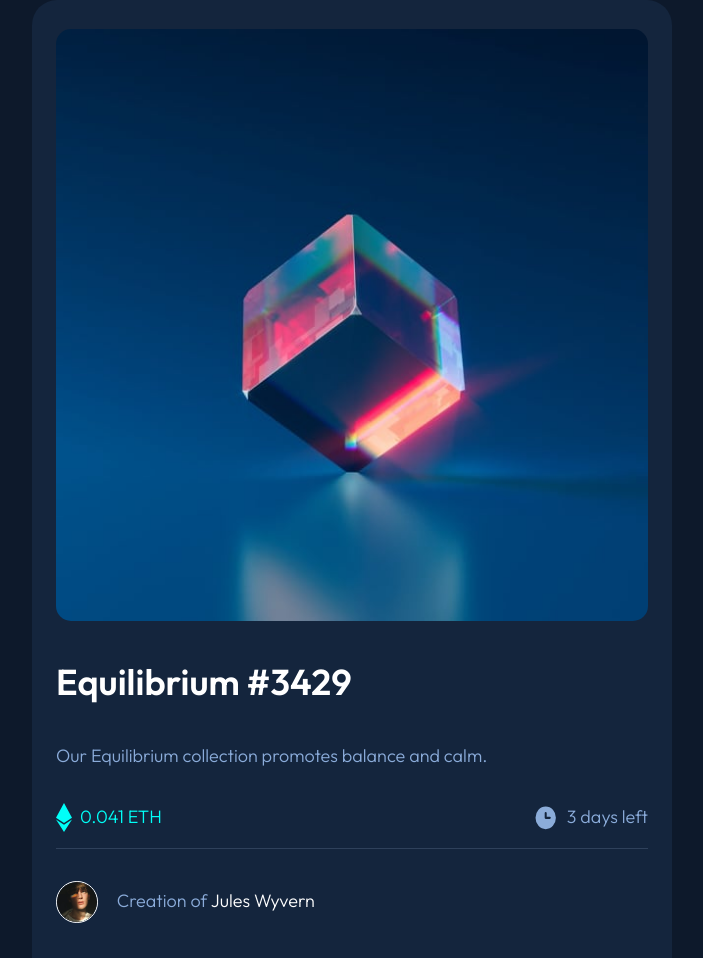
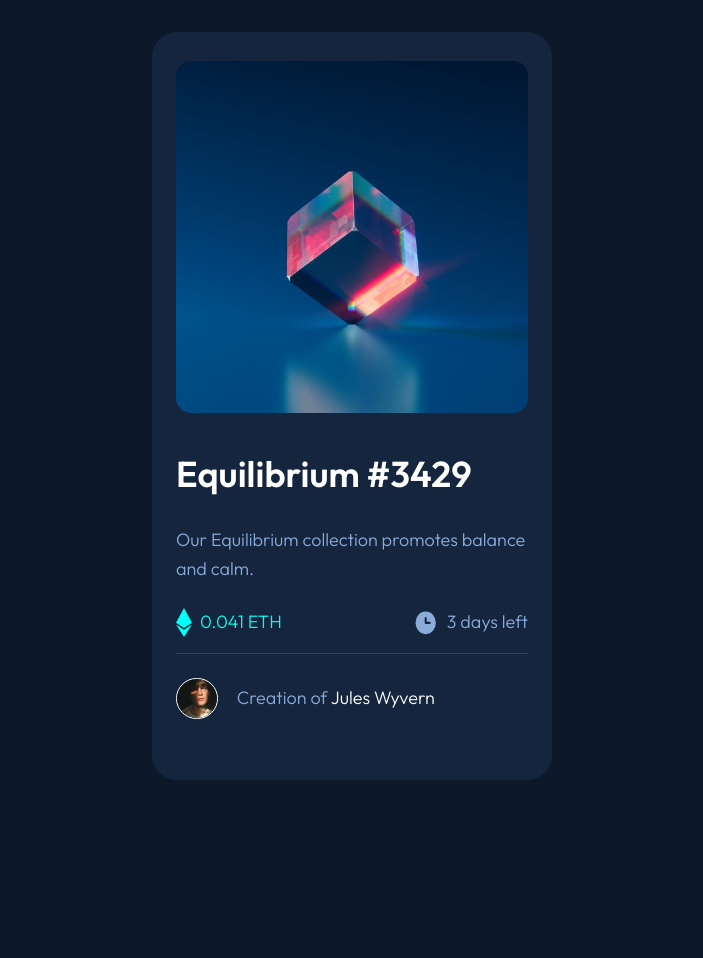
Before and after one commit to Islandstone89/nft-preview-card, a plain HTML site: page index.html in a window 1280 px wide. Shown: the top 958 px of the page, without its empty margins (288-991 px from the left). After the commit the page ends 812 px from the top, so only its background shows below. Drawn offline with Linux system fonts and the light colour scheme.

Commit message:
Add files via upload

```diff
--- a/style.css
+++ b/style.css
@@ -16,8 +16,8 @@
 }
 
 *,
-*:before,
-*:after {
+*::before,
+*::after {
     box-sizing: border-box;
 }
 
@@ -49,15 +49,15 @@ body {
     font-size: var(--fs--regular);
     font-weight: var(--fw--light);
     line-height: 1.6;
+    padding: 2rem 1rem;
 }
-
 
 
 .card {
     background-color: var(--clr--background-card);
     padding: 1.8rem 1.5rem;
     border-radius: 25px;
-    max-width: 40rem;
+    max-width: 25rem;
 }
 
 .image-main {
@@ -73,7 +73,7 @@ body {
     padding: 2rem 0;
     display: flex;
     flex-direction: column;
-    gap: 2rem;
+    gap: 1.5rem;
 }
 
 
```
